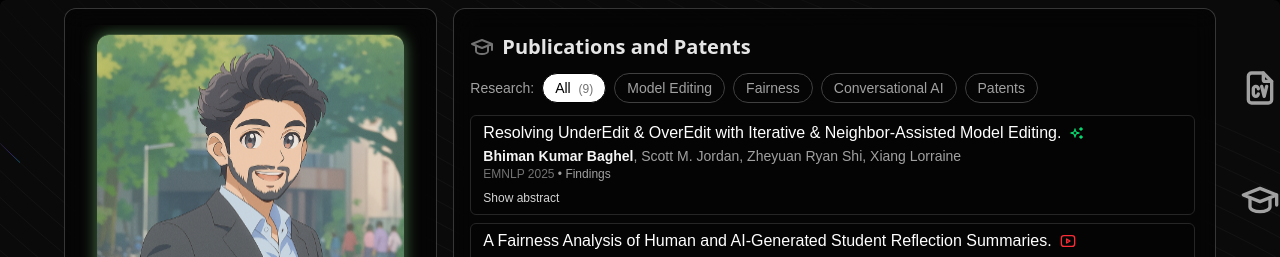
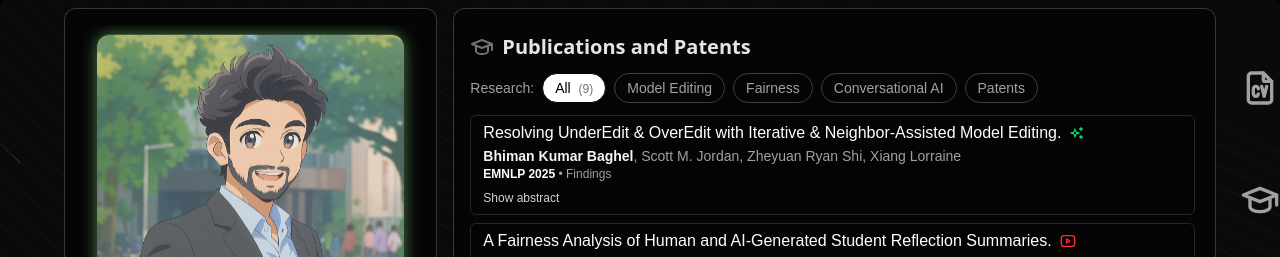
Before and after one commit to bhimanbaghel/bhimanbaghel.github.io, a Next.js app: page / in a window 1280 px wide. Shown: the top 257 px of the page. Built offline with nearby package versions, Linux system fonts and the light colour scheme.

Commit message:
added EMNLP to prestigious venues

```diff
--- a/src/components/ui/publication-list.tsx
+++ b/src/components/ui/publication-list.tsx
@@ -27,7 +27,7 @@ export interface Publication {
   applicationNo?: string;
 }
 
-const prestigiousVenues = ["NeurIPS", "ICML", "ACL", "CVPR", "USPTO"];
+const prestigiousVenues = ["NeurIPS", "ICML", "ACL", "CVPR", "USPTO", "EMNLP"];
 
 export const PublicationList = () => {
   const [activeCategory, setActiveCategory] = useState<Category>("All");
```
